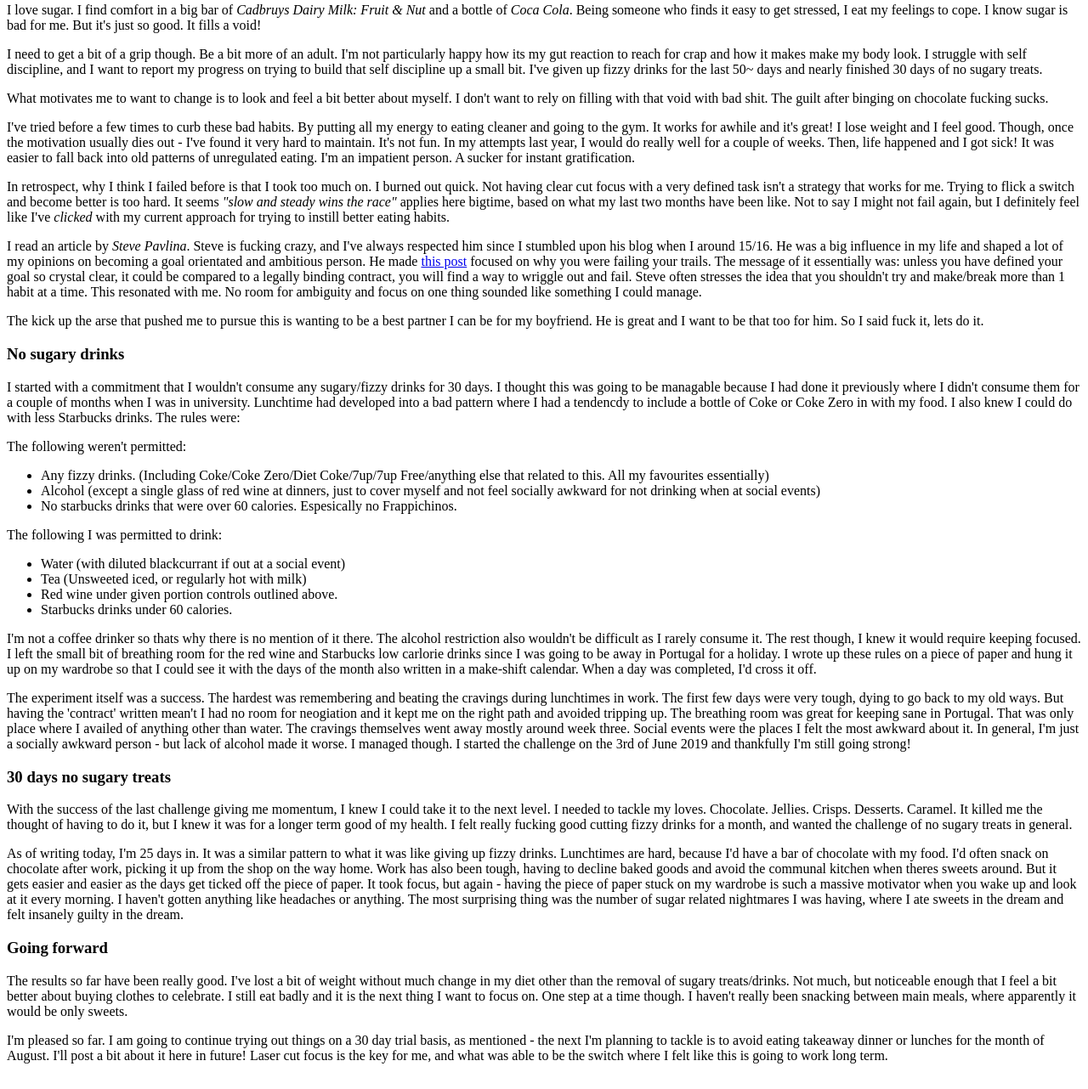
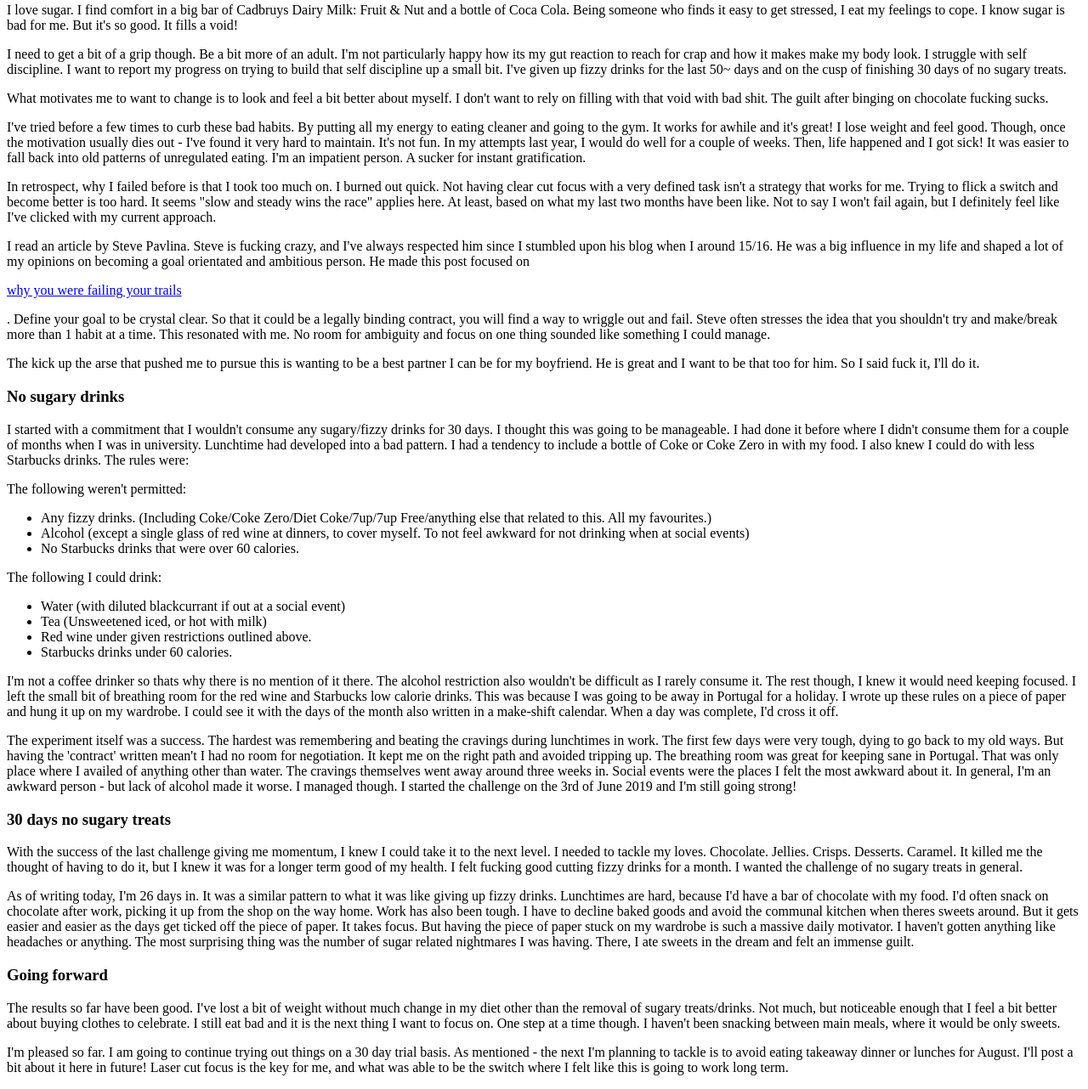
Before and after one commit to brennj/johnbrennan.me, a Gatsby site: page /blog/30-days-for-better-habits in a window 1280 px wide. Shown: the part 56-1338 px from the top of the page at 85% size. Built offline with nearby package versions, Linux system fonts and the light colour scheme; Gatsby itself is replaced by a stand-in of ours; some packages are replaced by stand-ins of ours.

Commit message:
Edited post

```diff
--- a/src/pages/blog/30-days-for-better-habits.mdx
+++ b/src/pages/blog/30-days-for-better-habits.mdx
@@ -1,53 +1,69 @@
 ---
 title: "Trying 30 day trials to build better habits"
-date: "2019-07-26"
+date: "2019-07-27"
 ---
 
 ### Whats up sugar tits?
 
-I love sugar. I find comfort in a big bar of _Cadbruys Dairy Milk: Fruit & Nut_ and a bottle of _Coca Cola_. Being someone who finds it easy to get stressed, I eat my feelings to cope. I know sugar is bad for me. But it's just so good. It fills a void!
+I love sugar. I find comfort in a big bar of Cadbruys Dairy Milk: Fruit & Nut and a bottle of Coca Cola. Being someone who finds it easy to get stressed, I eat my feelings to cope. I know sugar is bad for me. But it's so good. It fills a void!
 
-I need to get a bit of a grip though. Be a bit more of an adult. I'm not particularly happy how its my gut reaction to reach for crap and how it makes make my body look. I struggle with self discipline, and I want to report my progress on trying to build that self discipline up a small bit. I've given up fizzy drinks for the last 50~ days and nearly finished 30 days of no sugary treats.
+I need to get a bit of a grip though. Be a bit more of an adult. I'm not particularly happy how its my gut reaction to reach for crap and how it makes make my body look. I struggle with self discipline. I want to report my progress on trying to build that self discipline up a small bit. I've given up fizzy drinks for the last 50~ days and on the cusp of finishing 30 days of no sugary treats.
 
 What motivates me to want to change is to look and feel a bit better about myself. I don't want to rely on filling with that void with bad shit. The guilt after binging on chocolate fucking sucks.
 
-I've tried before a few times to curb these bad habits. By putting all my energy to eating cleaner and going to the gym. It works for awhile and it's great! I lose weight and I feel good. Though, once the motivation usually dies out - I've found it very hard to maintain. It's not fun. In my attempts last year, I would do really well for a couple of weeks. Then, life happened and I got sick! It was easier to fall back into old patterns of unregulated eating. I'm an impatient person. A sucker for instant gratification.
+I've tried before a few times to curb these bad habits. By putting all my energy to eating cleaner and going to the gym. It works for awhile and it's great! I lose weight and feel good. Though, once the motivation usually dies out - I've found it very hard to maintain. It's not fun. In my attempts last year, I would do well for a couple of weeks. Then, life happened and I got sick! It was easier to fall back into old patterns of unregulated eating. I'm an impatient person. A sucker for instant gratification.
 
-In retrospect, why I think I failed before is that I took too much on. I burned out quick. Not having clear cut focus with a very defined task isn't a strategy that works for me. Trying to flick a switch and become better is too hard. It seems _"slow and steady wins the race"_ applies here bigtime, based on what my last two months have been like. Not to say I might not fail again, but I definitely feel like I've _clicked_ with my current approach for trying to instill better eating habits.
+In retrospect, why I failed before is that I took too much on. I burned out quick. Not having clear cut focus with a very defined task isn't a strategy that works for me. Trying to flick a switch and become better is too hard. It seems "slow and steady wins the race" applies here. At least, based on what my last two months have been like. Not to say I won't fail again, but I definitely feel like I've clicked with my current approach.
 
-I read an article by _Steve Pavlina_. Steve is fucking crazy, and I've always respected him since I stumbled upon his blog when I around 15/16. He was a big influence in my life and shaped a lot of my opinions on becoming a goal orientated and ambitious person. He made [this post](www.google.com) focused on why you were failing your trails. The message of it essentially was: unless you have defined your goal so crystal clear, it could be compared to a legally binding contract, you will find a way to wriggle out and fail. Steve often stresses the idea that you shouldn't try and make/break more than 1 habit at a time. This resonated with me. No room for ambiguity and focus on one thing sounded like something I could manage.
+<p>
+  I read an article by Steve Pavlina. Steve is fucking crazy, and I've always
+  respected him since I stumbled upon his blog when I around 15/16. He was a big
+  influence in my life and shaped a lot of my opinions on becoming a goal
+  orientated and ambitious person. He made this post focused on{" "}
+  <a
+    href="https://www.stevepavlina.com/blog/2019/05/the-1-reason-people-fail-at-30-day-challenges/"
+    target="_blank"
+  >
+    why you were failing your trails
+  </a>
+  . Define your goal to be crystal clear. So that it could be a legally binding
+  contract, you will find a way to wriggle out and fail. Steve often stresses
+  the idea that you shouldn't try and make/break more than 1 habit at a time.
+  This resonated with me. No room for ambiguity and focus on one thing sounded
+  like something I could manage.
+</p>
 
-The kick up the arse that pushed me to pursue this is wanting to be a best partner I can be for my boyfriend. He is great and I want to be that too for him. So I said fuck it, lets do it.
+The kick up the arse that pushed me to pursue this is wanting to be a best partner I can be for my boyfriend. He is great and I want to be that too for him. So I said fuck it, I'll do it.
 
 ### No sugary drinks
 
-I started with a commitment that I wouldn't consume any sugary/fizzy drinks for 30 days. I thought this was going to be managable because I had done it previously where I didn't consume them for a couple of months when I was in university. Lunchtime had developed into a bad pattern where I had a tendencdy to include a bottle of Coke or Coke Zero in with my food. I also knew I could do with less Starbucks drinks. The rules were:
+I started with a commitment that I wouldn't consume any sugary/fizzy drinks for 30 days. I thought this was going to be manageable. I had done it before where I didn't consume them for a couple of months when I was in university. Lunchtime had developed into a bad pattern. I had a tendency to include a bottle of Coke or Coke Zero in with my food. I also knew I could do with less Starbucks drinks. The rules were:
 
 The following weren't permitted:
 
-- Any fizzy drinks. (Including Coke/Coke Zero/Diet Coke/7up/7up Free/anything else that related to this. All my favourites essentially)
-- Alcohol (except a single glass of red wine at dinners, just to cover myself and not feel socially awkward for not drinking when at social events)
-- No starbucks drinks that were over 60 calories. Espesically no Frappichinos.
+- Any fizzy drinks. (Including Coke/Coke Zero/Diet Coke/7up/7up Free/anything else that related to this. All my favourites.)
+- Alcohol (except a single glass of red wine at dinners, to cover myself. To not feel awkward for not drinking when at social events)
+- No Starbucks drinks that were over 60 calories.
 
-The following I was permitted to drink:
+The following I could drink:
 
 - Water (with diluted blackcurrant if out at a social event)
-- Tea (Unsweeted iced, or regularly hot with milk)
-- Red wine under given portion controls outlined above.
+- Tea (Unsweetened iced, or hot with milk)
+- Red wine under given restrictions outlined above.
 - Starbucks drinks under 60 calories.
 
-I'm not a coffee drinker so thats why there is no mention of it there. The alcohol restriction also wouldn't be difficult as I rarely consume it. The rest though, I knew it would require keeping focused. I left the small bit of breathing room for the red wine and Starbucks low carlorie drinks since I was going to be away in Portugal for a holiday. I wrote up these rules on a piece of paper and hung it up on my wardrobe so that I could see it with the days of the month also written in a make-shift calendar. When a day was completed, I'd cross it off.
+I'm not a coffee drinker so thats why there is no mention of it there. The alcohol restriction also wouldn't be difficult as I rarely consume it. The rest though, I knew it would need keeping focused. I left the small bit of breathing room for the red wine and Starbucks low calorie drinks. This was because I was going to be away in Portugal for a holiday. I wrote up these rules on a piece of paper and hung it up on my wardrobe. I could see it with the days of the month also written in a make-shift calendar. When a day was complete, I'd cross it off.
 
-The experiment itself was a success. The hardest was remembering and beating the cravings during lunchtimes in work. The first few days were very tough, dying to go back to my old ways. But having the 'contract' written mean't I had no room for neogiation and it kept me on the right path and avoided tripping up. The breathing room was great for keeping sane in Portugal. That was only place where I availed of anything other than water. The cravings themselves went away mostly around week three. Social events were the places I felt the most awkward about it. In general, I'm just a socially awkward person - but lack of alcohol made it worse. I managed though. I started the challenge on the 3rd of June 2019 and thankfully I'm still going strong!
+The experiment itself was a success. The hardest was remembering and beating the cravings during lunchtimes in work. The first few days were very tough, dying to go back to my old ways. But having the 'contract' written mean't I had no room for negotiation. It kept me on the right path and avoided tripping up. The breathing room was great for keeping sane in Portugal. That was only place where I availed of anything other than water. The cravings themselves went away around three weeks in. Social events were the places I felt the most awkward about it. In general, I'm an awkward person - but lack of alcohol made it worse. I managed though. I started the challenge on the 3rd of June 2019 and I'm still going strong!
 
 ### 30 days no sugary treats
 
-With the success of the last challenge giving me momentum, I knew I could take it to the next level. I needed to tackle my loves. Chocolate. Jellies. Crisps. Desserts. Caramel. It killed me the thought of having to do it, but I knew it was for a longer term good of my health. I felt really fucking good cutting fizzy drinks for a month, and wanted the challenge of no sugary treats in general.
+With the success of the last challenge giving me momentum, I knew I could take it to the next level. I needed to tackle my loves. Chocolate. Jellies. Crisps. Desserts. Caramel. It killed me the thought of having to do it, but I knew it was for a longer term good of my health. I felt fucking good cutting fizzy drinks for a month. I wanted the challenge of no sugary treats in general.
 
-As of writing today, I'm 25 days in. It was a similar pattern to what it was like giving up fizzy drinks. Lunchtimes are hard, because I'd have a bar of chocolate with my food. I'd often snack on chocolate after work, picking it up from the shop on the way home. Work has also been tough, having to decline baked goods and avoid the communal kitchen when theres sweets around. But it gets easier and easier as the days get ticked off the piece of paper. It took focus, but again - having the piece of paper stuck on my wardrobe is such a massive motivator when you wake up and look at it every morning. I haven't gotten anything like headaches or anything. The most surprising thing was the number of sugar related nightmares I was having, where I ate sweets in the dream and felt insanely guilty in the dream.
+As of writing today, I'm 26 days in. It was a similar pattern to what it was like giving up fizzy drinks. Lunchtimes are hard, because I'd have a bar of chocolate with my food. I'd often snack on chocolate after work, picking it up from the shop on the way home. Work has also been tough. I have to decline baked goods and avoid the communal kitchen when theres sweets around. But it gets easier and easier as the days get ticked off the piece of paper. It takes focus. But having the piece of paper stuck on my wardrobe is such a massive daily motivator. I haven't gotten anything like headaches or anything. The most surprising thing was the number of sugar related nightmares I was having. There, I ate sweets in the dream and felt an immense guilt.
 
 ### Going forward
 
-The results so far have been really good. I've lost a bit of weight without much change in my diet other than the removal of sugary treats/drinks. Not much, but noticeable enough that I feel a bit better about buying clothes to celebrate. I still eat badly and it is the next thing I want to focus on. One step at a time though. I haven't really been snacking between main meals, where apparently it would be only sweets.
+The results so far have been good. I've lost a bit of weight without much change in my diet other than the removal of sugary treats/drinks. Not much, but noticeable enough that I feel a bit better about buying clothes to celebrate. I still eat bad and it is the next thing I want to focus on. One step at a time though. I haven't been snacking between main meals, where it would be only sweets.
 
-I'm pleased so far. I am going to continue trying out things on a 30 day trial basis, as mentioned - the next I'm planning to tackle is to avoid eating takeaway dinner or lunches for the month of August. I'll post a bit about it here in future! Laser cut focus is the key for me, and what was able to be the switch where I felt like this is going to work long term.
+I'm pleased so far. I am going to continue trying out things on a 30 day trial basis. As mentioned - the next I'm planning to tackle is to avoid eating takeaway dinner or lunches for August. I'll post a bit about it here in future! Laser cut focus is the key for me, and what was able to be the switch where I felt like this is going to work long term.
--- a/src/pages/index.js
+++ b/src/pages/index.js
@@ -7,7 +7,7 @@
 
 export const pageQuery = graphql`
   query home {
-    allMdx(limit: 2) {
+    allMdx(limit: 3, sort: { fields: [frontmatter___date], order: DESC }) {
       edges {
         node {
           id
```
